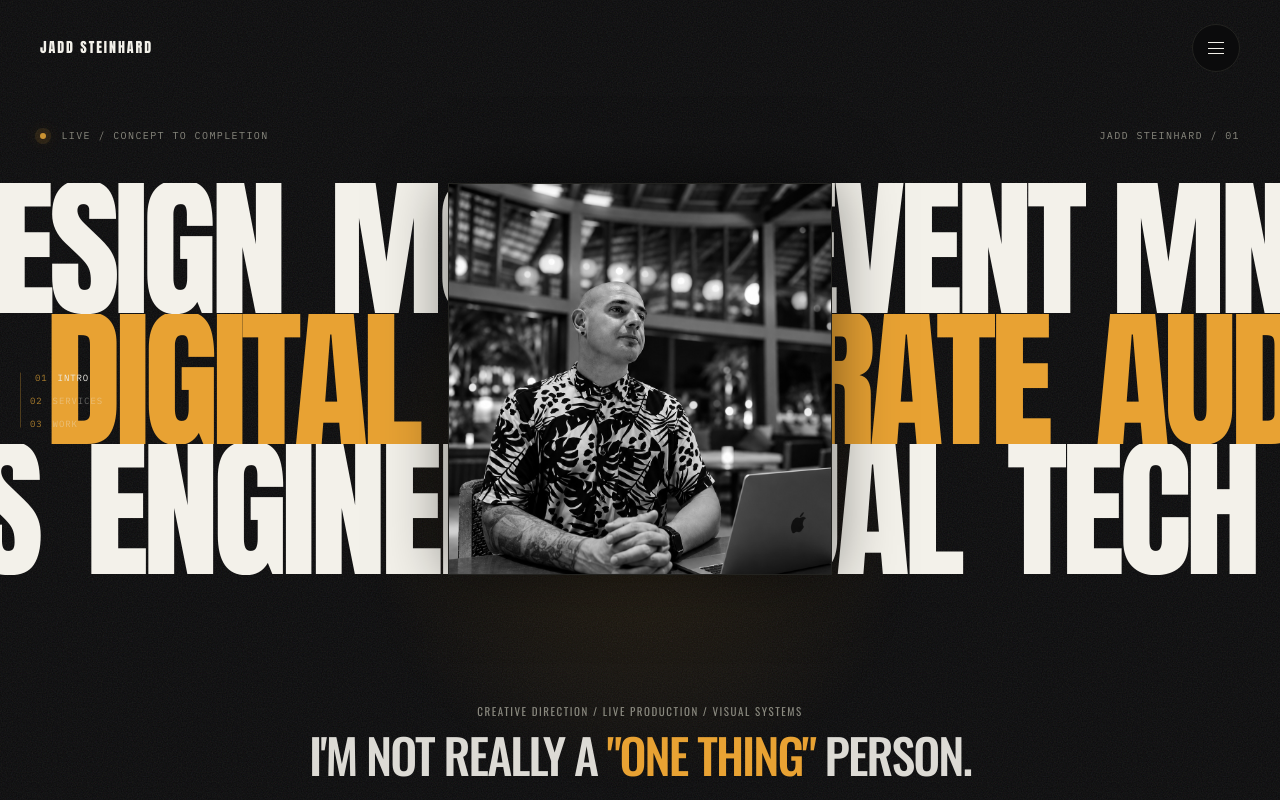
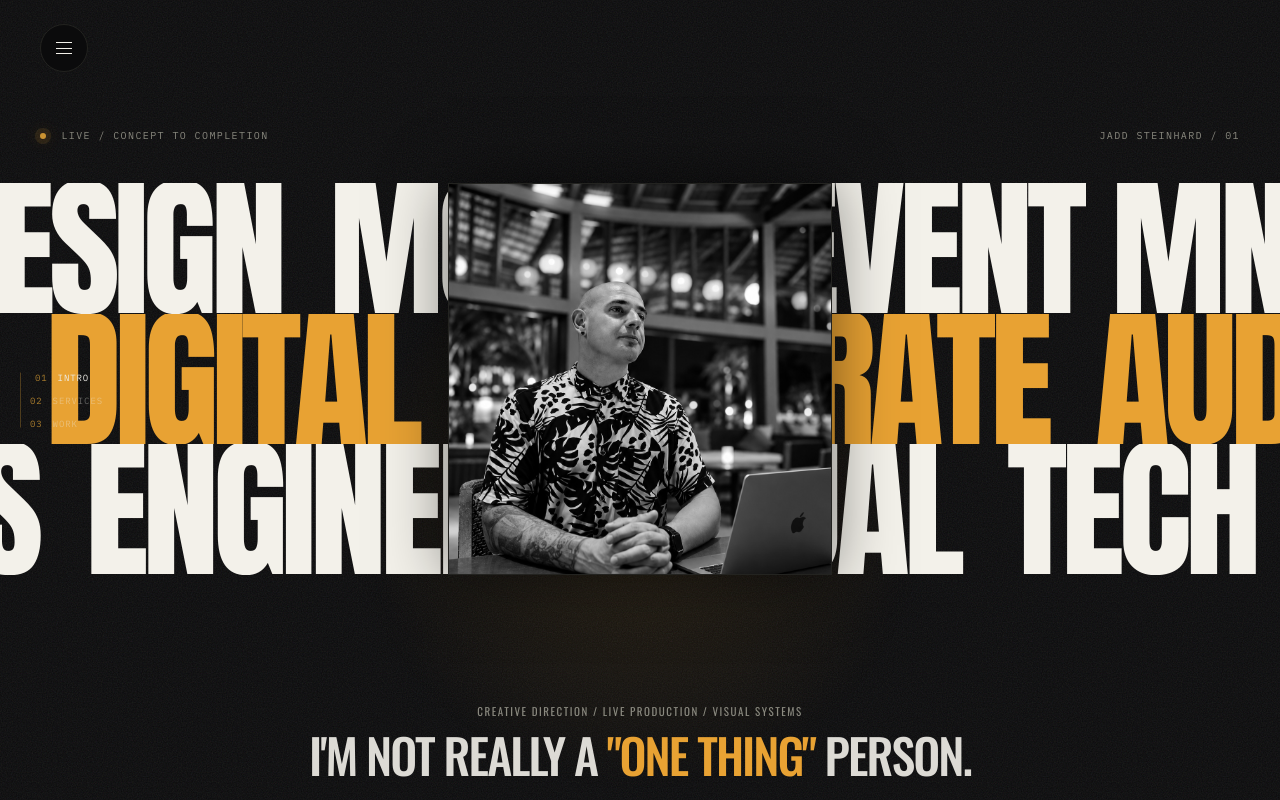
Before and after one commit to Jadd-Hard/jadd-hard-portfolio, a Next.js app: page / in a window 1280 px wide. Shown: the top 800 px of the page. Built offline with nearby package versions, Linux system fonts and the light colour scheme.

Commit message:
Remove site title link from Header component

```diff
--- a/components/Header.tsx
+++ b/components/Header.tsx
@@ -38,10 +38,6 @@ export default function Header() {
 
   return (
     <header className="container-page sticky top-0 z-50 flex items-center justify-between py-6">
-      <Link href="/" className="font-display text-sm font-medium uppercase tracking-wide2">
-        JADD STEINHARD
-      </Link>
-
       <button
         aria-label={open ? "Close menu" : "Open menu"}
         aria-expanded={open}
```
